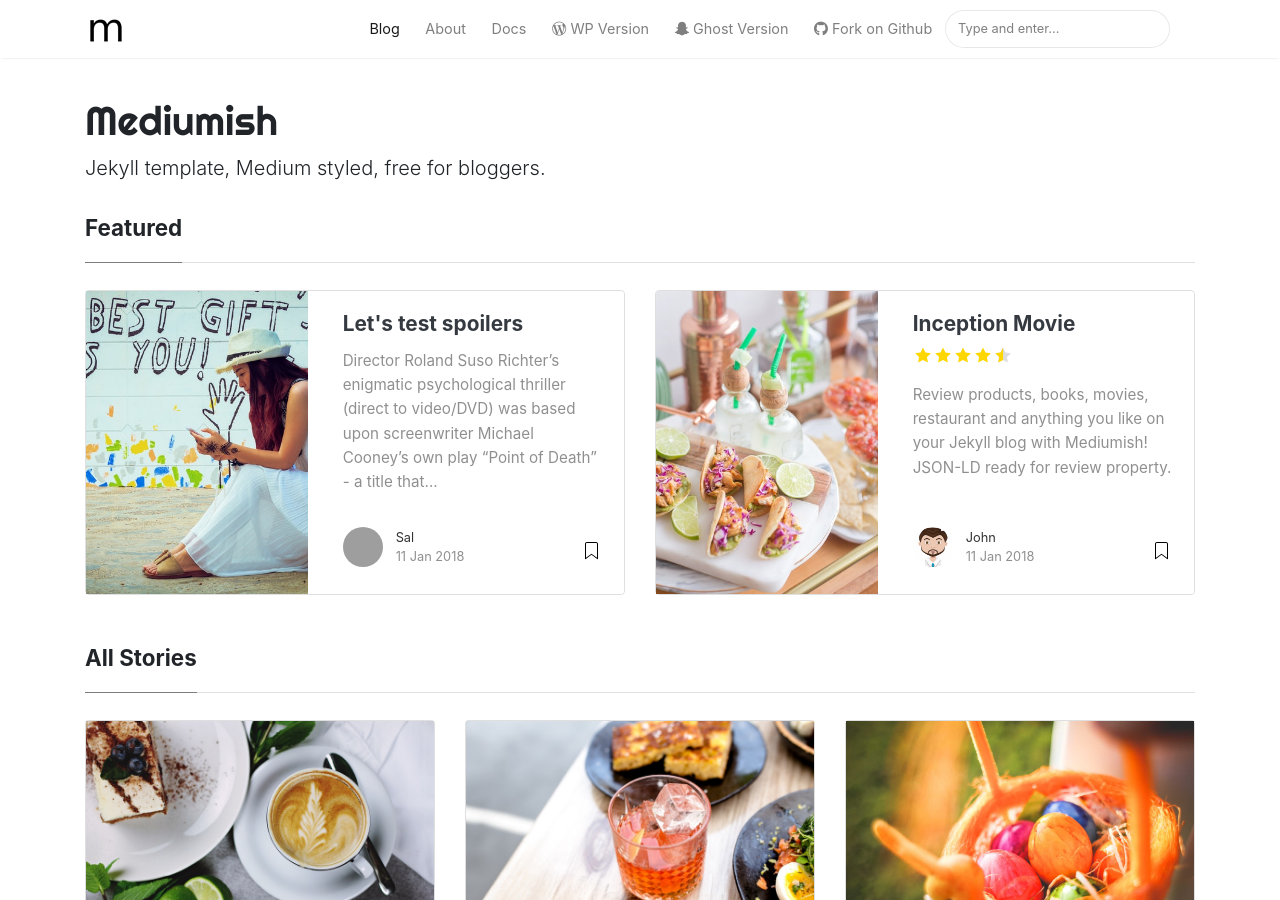
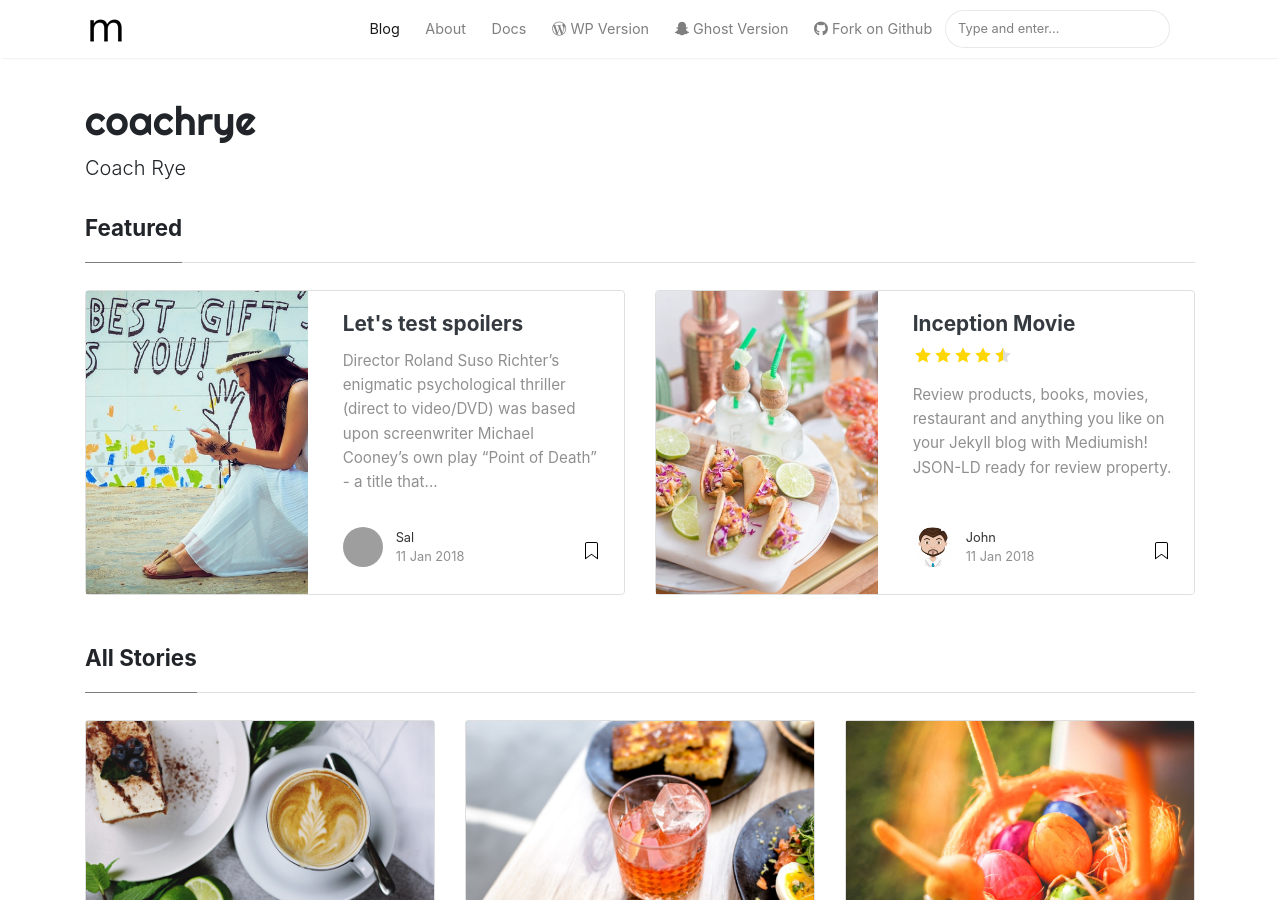
Before and after one commit to coachrye/coachrye.githubio, a Jekyll site: the page built from index.html, in a window 1280 px wide and 900 px high. Built offline with Jekyll 4.4.1, drawn with Linux system fonts in a browser that asks for light colours; nearby versions of some CDN libraries; the list of posts is cut into pages by our own code; some of the changed text lies outside the part shown; grey boxes are pictures that could not be loaded.

Commit message:
Updated with basic info

```diff
--- a/_config.yml
+++ b/_config.yml
@@ -1,13 +1,13 @@
 # Site
-name: "Mediumish"
-title: "Mediumish"
-description: "Jekyll template, Medium styled, free for bloggers."
+name: "coachrye"
+title: "Coach Rye"
+description: "Coach Rye"
 logo: 'assets/images/logo.png'
 favicon: 'assets/images/logo.png'
-baseurl: /mediumish-theme-jekyll
-google_analytics: 'UA-46278016-1'
-disqus: 'demowebsite'
-mailchimp-list: 'https://wowthemes.us11.list-manage.com/subscribe/post?u=8aeb20a530e124561927d3bd8&amp;id=8c3d2d214b'
+baseurl: ''
+google_analytics: ''
+disqus: ''
+mailchimp-list: ''
 include: ["_pages"]
 permalink: /:title/
 
```
